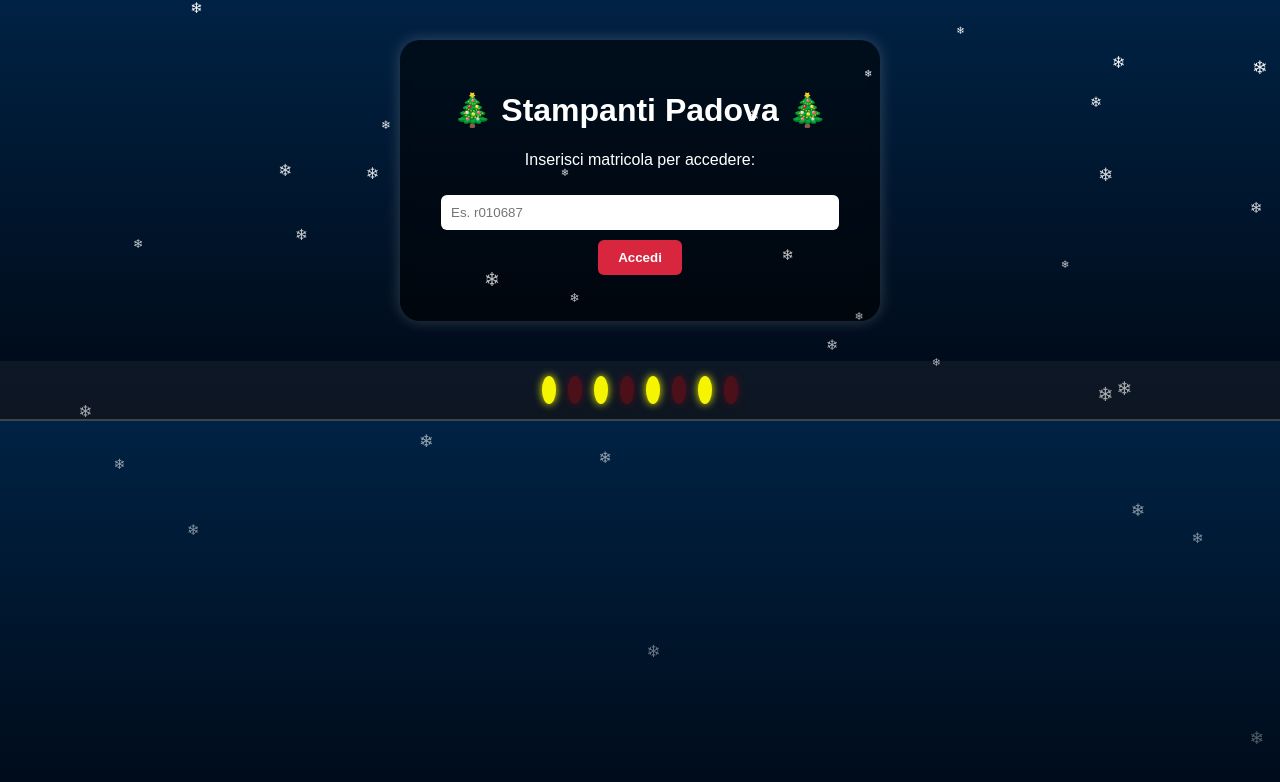
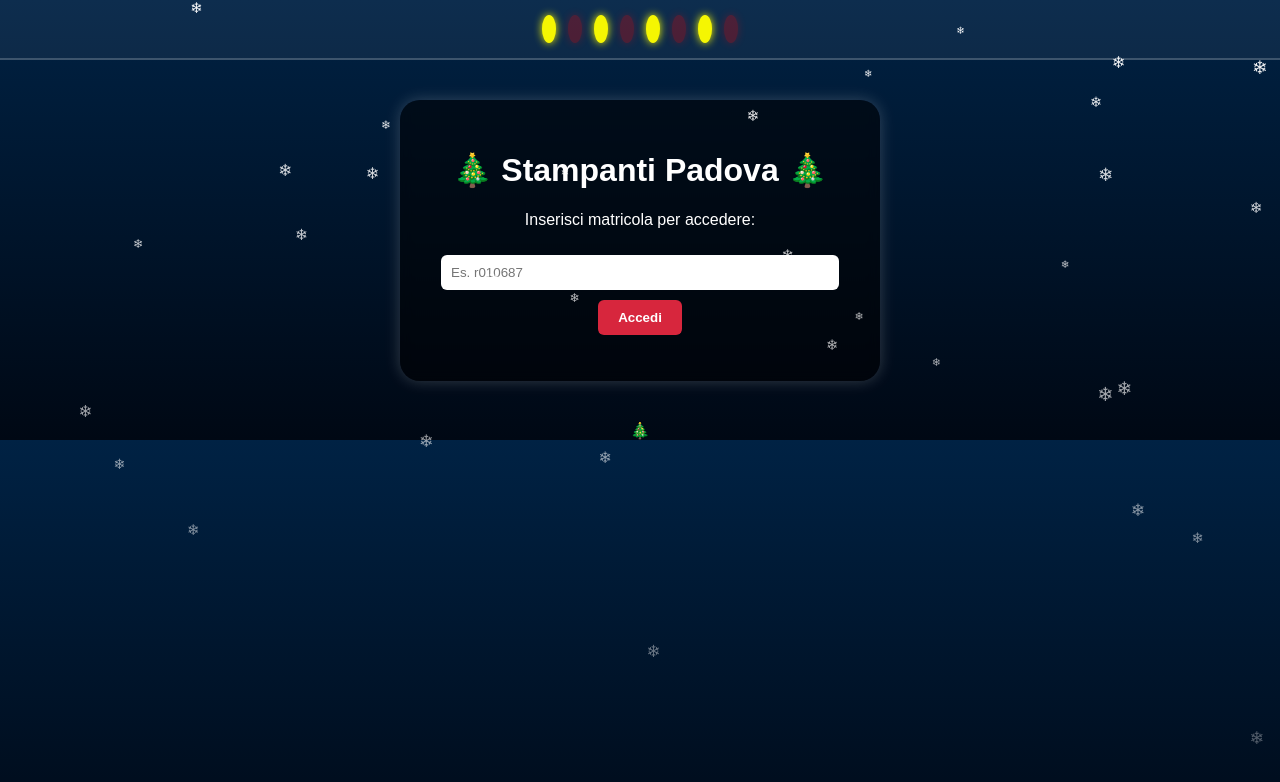
Before and after one commit to Kyoko981/appstampanti, a plain HTML site: page index.html in a window 1280 px wide. Drawn offline with Linux system fonts and the light colour scheme.

Commit message:
Add festive title and decorations to index.html
Added festive elements including a title and decorations.

```diff
--- a/index.html
+++ b/index.html
@@ -2,11 +2,21 @@
 <html lang="it">
 <head>
 <meta charset="UTF-8">
-<title>Stampanti Padova</title>
+<title>Stampanti Padova 🎄</title>
 <link rel="stylesheet" href="style.css">
 </head>
 
 <body>
+
+<!-- Luci colorate -->
+<div class="luci">
+    <div class="luce"></div><div class="luce"></div><div class="luce"></div>
+    <div class="luce"></div><div class="luce"></div><div class="luce"></div>
+    <div class="luce"></div><div class="luce"></div>
+</div>
+
+<!-- Neve -->
+<div id="snow-container"></div>
 
 <div class="container">
     <h1>🎄 Stampanti Padova 🎄</h1>
@@ -25,25 +35,14 @@
 
         <h2>🔍 Ricerca DNS da IP</h2>
         <input type="text" id="ip" placeholder="Inserisci IP stampante">
-        <button onclick="cercaDNS()">Cerca</button>
-
         <p id="risultato"></p>
     </div>
 </div>
 
+<!-- Alberello -->
+<div class="footer-tree">🎄</div>
+
 <script src="script.js"></script>
 
 </body>
-    <div class="luci">
-    <div class="luce"></div>
-    <div class="luce"></div>
-    <div class="luce"></div>
-    <div class="luce"></div>
-    <div class="luce"></div>
-    <div class="luce"></div>
-    <div class="luce"></div>
-    <div class="luce"></div>
-</div>
-
-<div id="snow-container"></div>
 </html>
```
